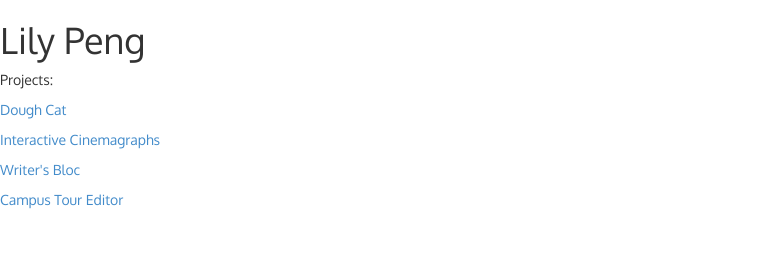
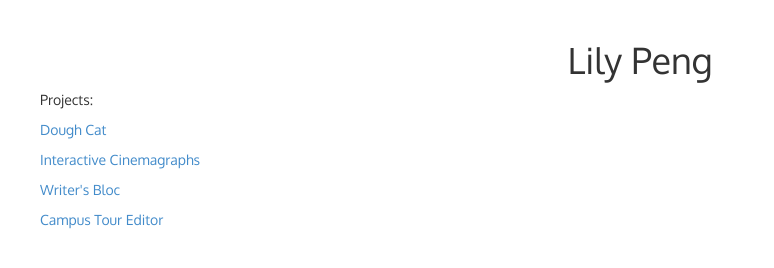
Before and after one commit to lily-peng/lily-peng.github.io, a plain HTML site: page index.html in a window 1280 px wide. Shown: the whole page, without its empty margins (0-774 px from the left). Drawn offline with nearby package versions, Linux system fonts and the light colour scheme.

Commit message:
home page ui
minor2

```diff
--- a/css/master.css
+++ b/css/master.css
@@ -1,6 +1,14 @@
 html, body {
 	font-family: 'Oxygen', sans-serif;
 }
+#home-container {
+	margin: 40px;
+}
+#main-header {
+	display: block;
+	text-align: center;
+}
+
 .btn-custom {
   color: #fff;
   background-color: #442D65;
@@ -43,6 +51,7 @@ fieldset[disabled] .btn-custom.active {
   background-color: #fff;
 }
 
+/* For Interactive Cinemagraphs */
 img {
 	vertical-align: inherit;
 }
--- a/index.html
+++ b/index.html
@@ -22,11 +22,11 @@
     <!-- Include all compiled plugins (below), or include individual files as needed -->
     <script src="bootstrap-3.2.0-dist/js/bootstrap.min.js"></script>
 
-	<h1>Lily Peng</h1>
+	<div id="home-container"><div id="main-header"><h1>Lily Peng</h1></div>
 	<p>Projects:</p>
 	<p><a href="/dough-cat">Dough Cat</a></p>
 	<p><a href="/interactive-cinemagraphs">Interactive Cinemagraphs</a></p>
 	<p><a href="/writers-bloc">Writer's Bloc</a></p>
-	<p><a href="/campus-tour-editor">Campus Tour Editor</a></p>
+	<p><a href="/campus-tour-editor">Campus Tour Editor</a></p></div>
   </body>
 </html>
```
